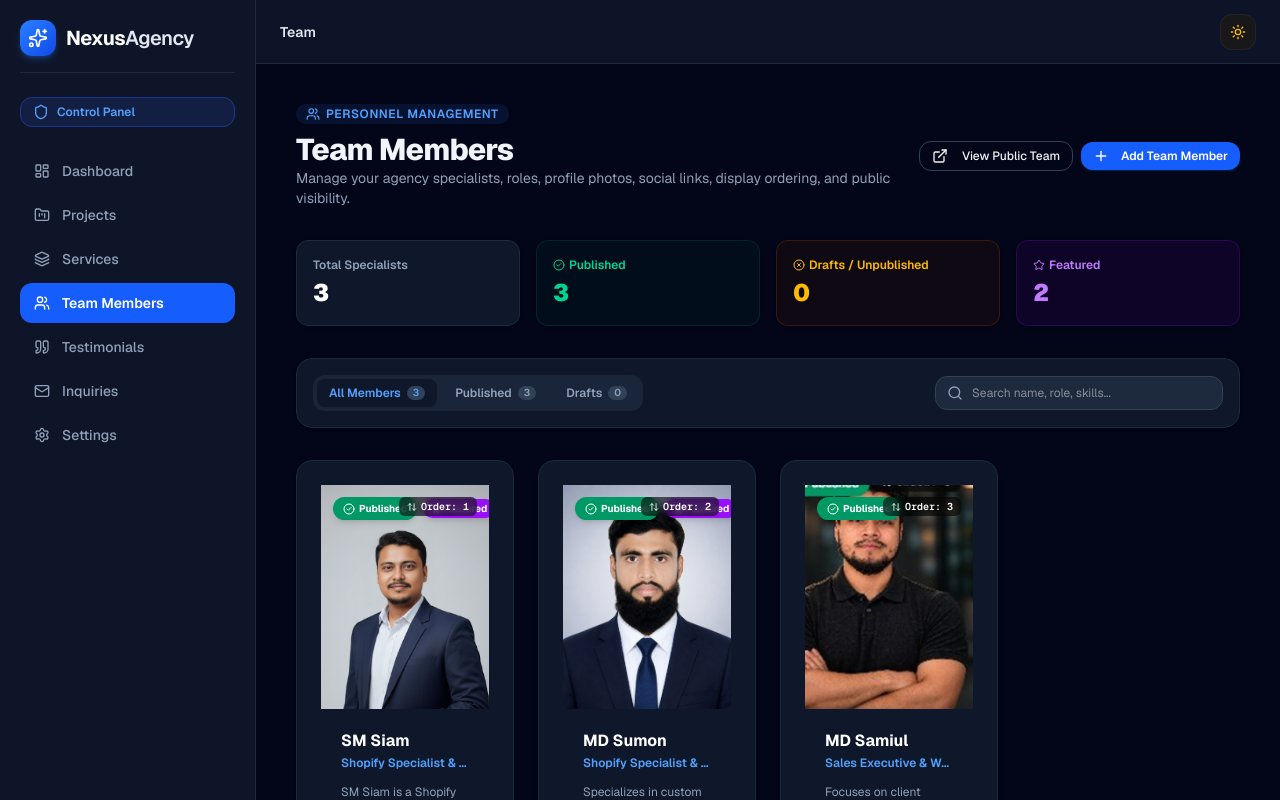
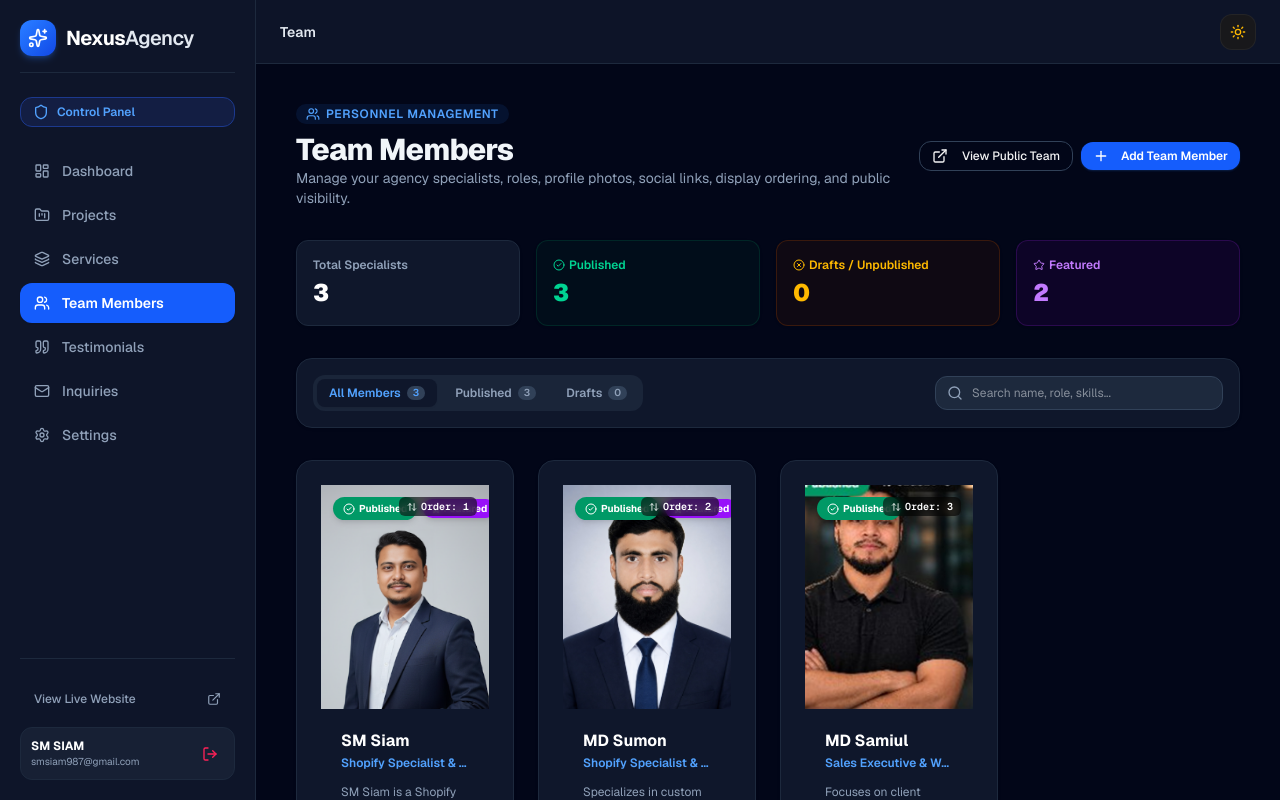
Before and after one commit to siam114/nexus-agency, a Next.js app in the folder frontend/: page /admin/team in a window 1280 px wide. Shown: the top 800 px of the page. Built offline with nearby package versions, Linux system fonts and the light colour scheme; no server answers; sample sign-in values are in the browser's storage.

Commit message:
style: fix admin sidebar to remain stationary while content area scrolls independently

```diff
--- a/frontend/src/app/admin/AdminLayoutClient.tsx
+++ b/frontend/src/app/admin/AdminLayoutClient.tsx
@@ -64,7 +64,7 @@ function AdminShell({ children }: { children: React.ReactNode }) {
   }
 
   return (
-    <div className="min-h-screen flex bg-slate-50 dark:bg-slate-950 text-slate-900 dark:text-slate-100">
+    <div className="h-screen h-[100dvh] flex overflow-hidden bg-slate-50 dark:bg-slate-950 text-slate-900 dark:text-slate-100">
       {/* Mobile Sidebar Overlay */}
       {sidebarOpen && (
         <div
@@ -73,10 +73,10 @@ function AdminShell({ children }: { children: React.ReactNode }) {
         />
       )}
 
-      {/* Sidebar Navigation */}
+      {/* Sidebar Navigation - Fixed on Desktop */}
       <aside
         className={cn(
-          "fixed inset-y-0 left-0 z-50 w-64 flex flex-col justify-between border-r border-slate-200 dark:border-slate-800 bg-white dark:bg-slate-900/95 p-5 transition-transform duration-200 lg:static lg:translate-x-0",
+          "fixed inset-y-0 left-0 z-50 w-64 h-full flex flex-col justify-between border-r border-slate-200 dark:border-slate-800 bg-white dark:bg-slate-900/95 p-5 transition-transform duration-200 overflow-y-auto lg:static lg:translate-x-0 flex-shrink-0 select-none",
           sidebarOpen ? "translate-x-0" : "-translate-x-full"
         )}
       >
@@ -159,10 +159,10 @@ function AdminShell({ children }: { children: React.ReactNode }) {
         </div>
       </aside>
 
-      {/* Main Content Area */}
-      <div className="flex-1 flex flex-col min-w-0">
-        {/* Top Header */}
-        <header className="sticky top-0 z-30 h-16 border-b border-slate-200 dark:border-slate-800 bg-white/95 dark:bg-slate-900/90 backdrop-blur-md px-6 flex items-center justify-between">
+      {/* Main Content Area - Scrollable */}
+      <div className="flex-1 flex flex-col min-w-0 h-full overflow-hidden">
+        {/* Top Header - Fixed/Sticky at top of content area */}
+        <header className="flex-shrink-0 h-16 border-b border-slate-200 dark:border-slate-800 bg-white/95 dark:bg-slate-900/90 backdrop-blur-md px-6 flex items-center justify-between z-20">
           <div className="flex items-center gap-3">
             <button
               onClick={() => setSidebarOpen(true)}
@@ -182,9 +182,11 @@ function AdminShell({ children }: { children: React.ReactNode }) {
           </div>
         </header>
 
-        {/* Page Content */}
-        <main className="flex-1 p-6 sm:p-8 lg:p-10 max-w-[1600px] w-full mx-auto">
-          {children}
+        {/* Scrollable Page Content */}
+        <main className="flex-1 overflow-y-auto overscroll-contain p-6 sm:p-8 lg:p-10">
+          <div className="max-w-[1600px] w-full mx-auto pb-16">
+            {children}
+          </div>
         </main>
       </div>
     </div>
```
